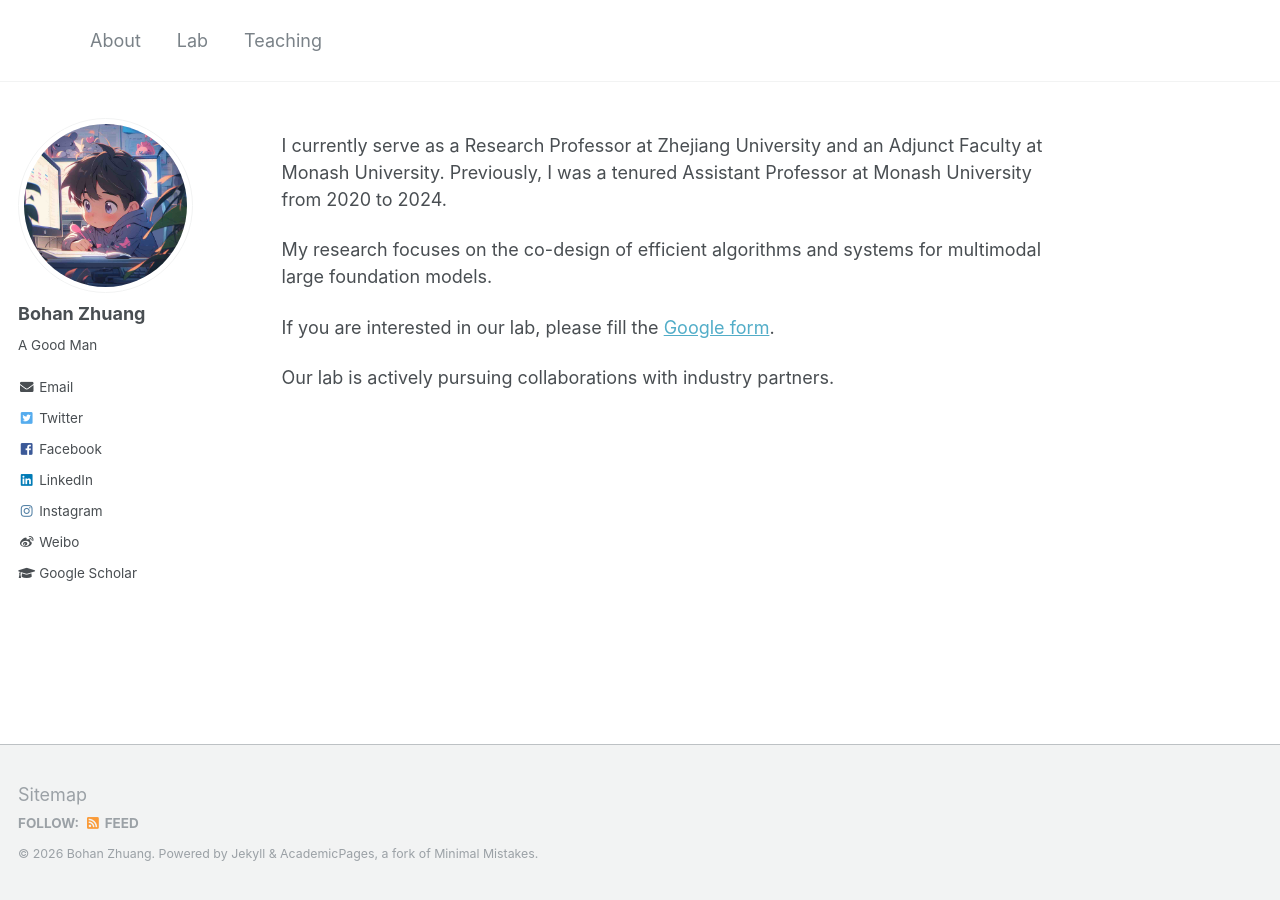
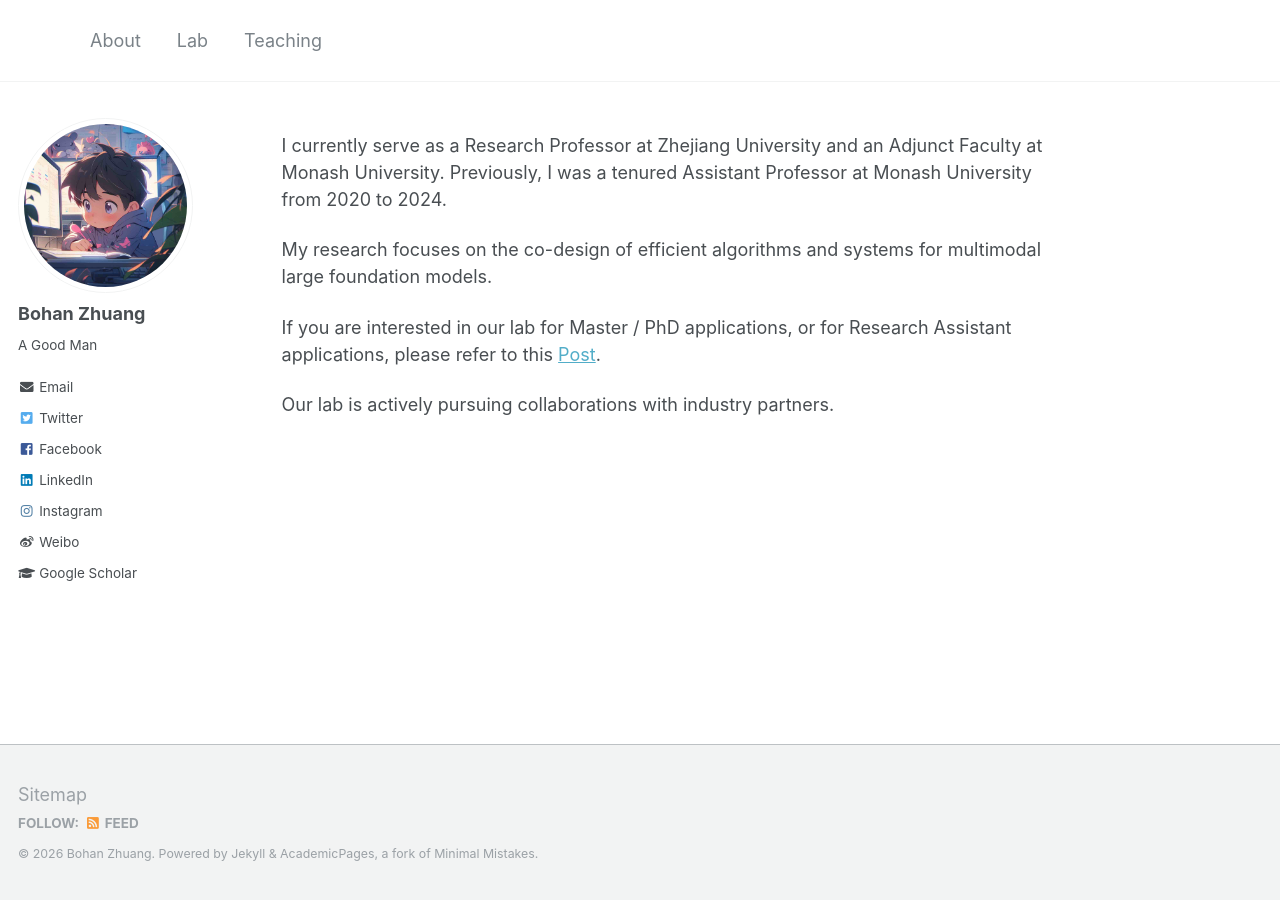
Before and after one commit to bohanzhuang/bohanzhuang.github.io, a Jekyll site: the page built from _pages/about.md, in a window 1280 px wide. Built offline with Jekyll 4.4.1, drawn with Linux system fonts in a browser that asks for light colours.

Commit message:
Update about.md

```diff
--- a/_pages/about.md
+++ b/_pages/about.md
@@ -12,6 +12,6 @@ I currently serve as a Research Professor at Zhejiang University and an Adjunct
 
 My research focuses on the co-design of efficient algorithms and systems for multimodal large foundation models.
 
-If you are interested in our lab, please fill the [Google form](https://forms.gle/UoR8B19y2NsjtGRJ6).
+If you are interested in our lab for Master / PhD applications, or for Research Assistant applications, please refer to this [Post](https://ziplab.co/uploads/zip-lab-poster-full.html).
 
 Our lab is actively pursuing collaborations with industry partners.
```
